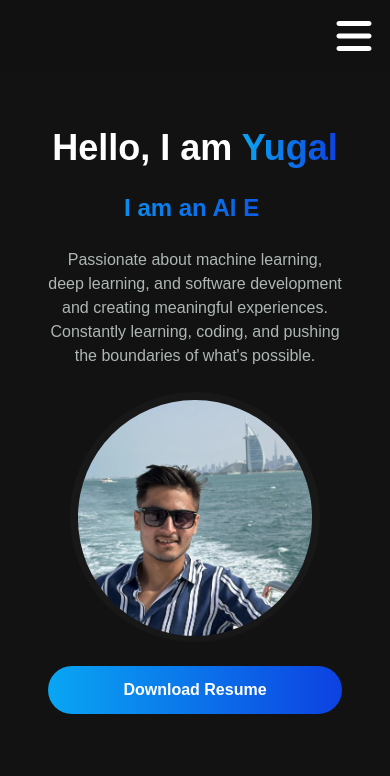
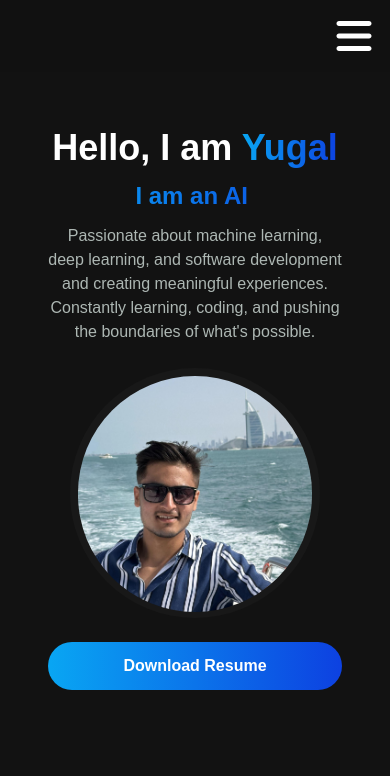
Before and after one commit to yugal82/portfolio-website, a Next.js app: page / in a window 390 px wide. Shown: the top 776 px of the page. Built offline with nearby package versions, Linux system fonts and the light colour scheme.

Commit message:
resume link added

```diff
--- a/src/app/components/Hero.jsx
+++ b/src/app/components/Hero.jsx
@@ -1,5 +1,6 @@
 "use client";
 import Image from 'next/image';
+import Link from 'next/link';
 import React from 'react'
 import { TypeAnimation } from 'react-type-animation'
 
@@ -10,7 +11,7 @@ const Hero = () => {
                 <div className='col-span-7 place-self-center text-center sm:text-left'>
                     <h1 className='text-white text-4xl sm:text-5xl lg:text-6xl'>
                         <span className='font-extrabold'>Hello, I am <span className='text-transparent bg-clip-text bg-gradient-to-r from-[#09A6F3] via-[#0B74EA] to-[#0D41E1]'>Yugal</span></span>
-                        <p className='text-2xl font-bold md:text-5xl md:font-semibold py-6 text-transparent bg-clip-text bg-gradient-to-r from-[#09A6F3] via-[#0B74EA] to-[#0D41E1]'>
+                        <p className='text-2xl font-bold md:text-5xl md:font-semibold py-3 md:py-6 text-transparent bg-clip-text bg-gradient-to-r from-[#09A6F3] via-[#0B74EA] to-[#0D41E1]'>
                         <span>I am </span>
                         <TypeAnimation
                             sequence={[
@@ -37,8 +38,10 @@ const Hero = () => {
                     </div>
                 </div>
             </div>
-            <div>
-                <button className='px-6 py-3 w-full sm:w-fit rounded-full mt-6 md:mt-0 bg-white hover:bg-slate-200 text-white font-semibold bg-gradient-to-r from-[#09A6F3] via-[#0B74EA] to-[#0D41E1]'>Download Resume</button>
+            <div className=''>
+                <button className='px-6 py-3 w-full sm:w-fit rounded-full mt-6 md:mt-0 bg-white hover:bg-slate-200 text-white font-semibold bg-gradient-to-r from-[#09A6F3] via-[#0B74EA] to-[#0D41E1]'>
+                    <Link href='https://docs.google.com/document/d/1VZtQIY1TUO5YiXciDyk5j1440NscpXTJ/edit?usp=sharing&ouid=113078072215240214886&rtpof=true&sd=true' target='_blank' rel='noreferrer'>Download Resume</Link>
+                </button>
             </div>
         </div>
     )
```
